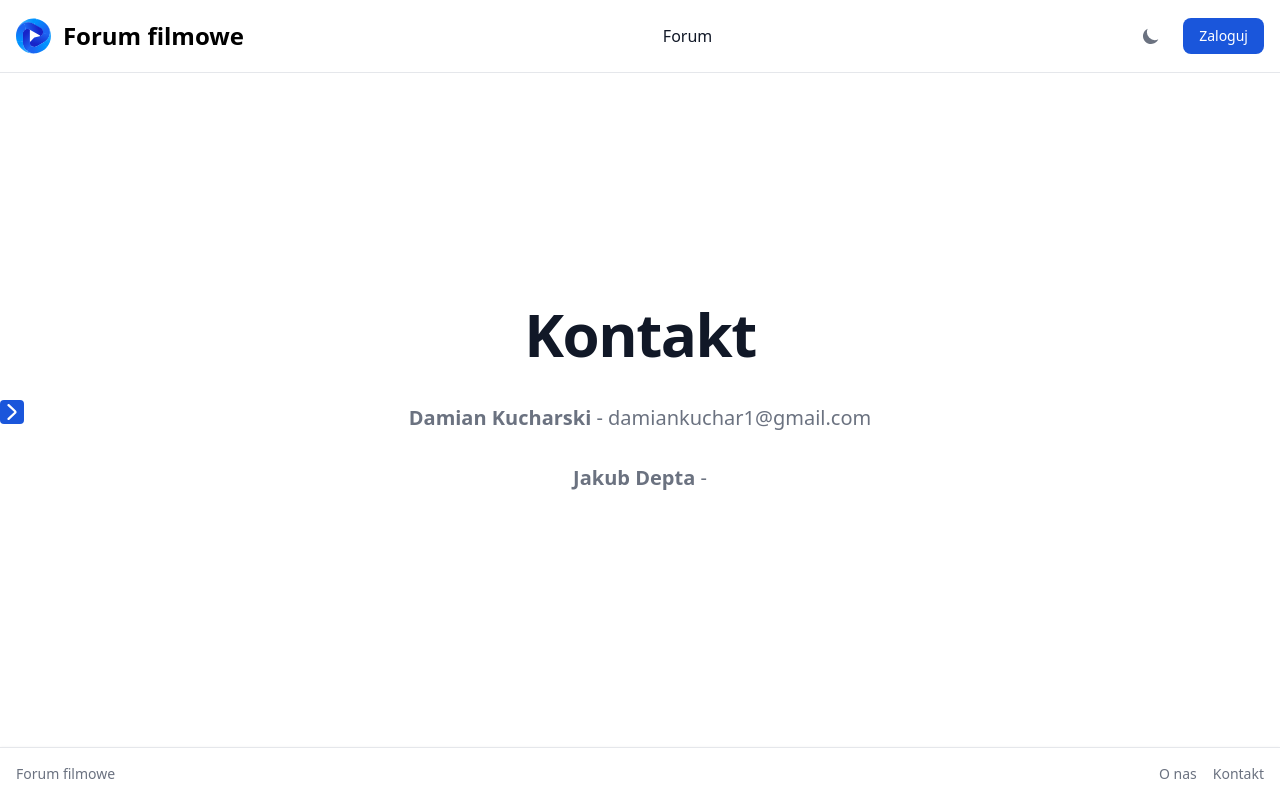
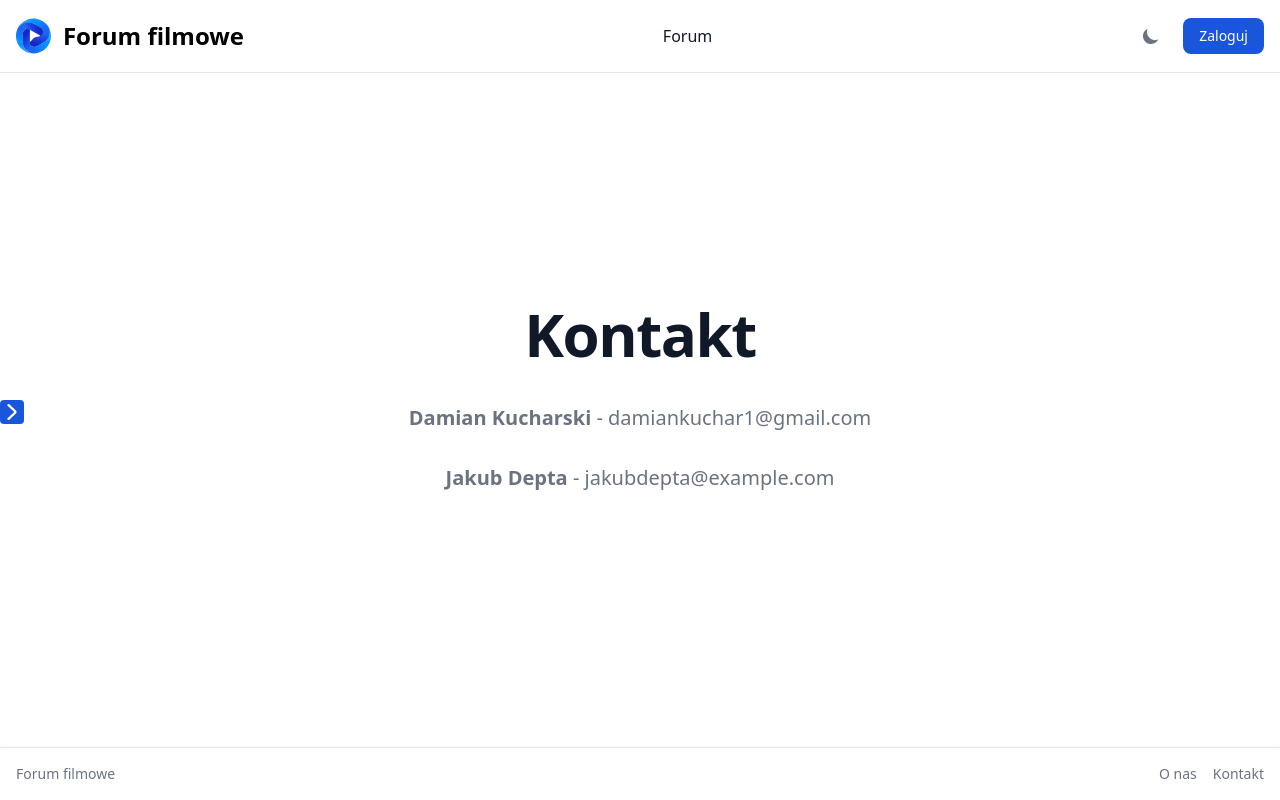
Before and after one commit to damiankuchar/sta_project, a Django app: page /contact/ in a window 1280 px wide. Run offline with Django 4.2, Linux system fonts and the light colour scheme; style sheets or scripts are compiled from the project's sources; some libraries are stand-ins or nearby versions.

Commit message:
refreshing on back one page

```diff
--- a/sta_project/forum_filmowe/static/js/index.js
+++ b/sta_project/forum_filmowe/static/js/index.js
@@ -1,4 +1,10 @@
 document.addEventListener('DOMContentLoaded', () => {
+
+    window.onpageshow = function (event) {
+        if (event.persisted) {
+            window.location.reload();
+        }
+    };
     const likeButtons = document.querySelectorAll('.like_button');
     const copyLinkButtons = document.querySelectorAll('.copyLinkBtn');
     const postDivs = document.querySelectorAll('.post');
--- a/sta_project/sta_project/templates/contact.html
+++ b/sta_project/sta_project/templates/contact.html
@@ -9,7 +9,7 @@
         <p class="mb-8 text-lg font-normal text-gray-500 lg:text-xl sm:px-16 lg:px-48 dark:text-gray-400">
             <b>Damian Kucharski</b> - damiankuchar1@gmail.com</p>
         <p class="mb-8 text-lg font-normal text-gray-500 lg:text-xl sm:px-16 lg:px-48 dark:text-gray-400">
-            <b>Jakub Depta</b> - </p>
+            <b>Jakub Depta</b> - jakubdepta@example.com</p>
     </div>
 </section>
 {% endblock content %}
```
Also changed, not shown: sta_project/forum_filmowe/templates/forum_filmowe/index.html (line endings or trailing spaces).
